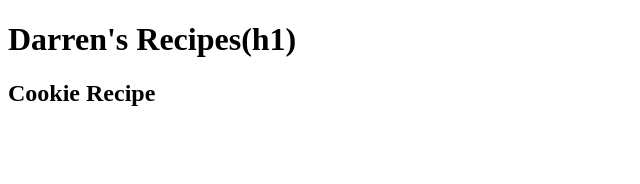
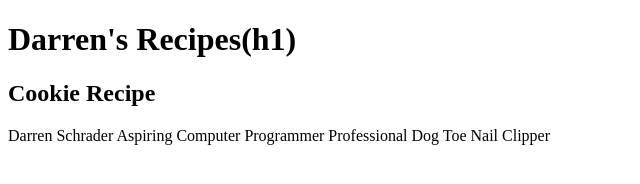
Before and after one commit to dschrads/dschrads.github.io, a plain HTML site: page index.html in a window 1280 px wide. Shown: the whole page, without its empty margins (0-640 px from the left). Drawn offline with Linux system fonts and the light colour scheme.

Commit message:
Update index.html

```diff
--- a/index.html
+++ b/index.html
@@ -6,6 +6,10 @@
   <body>
     <h1>Darren's Recipes(h1)</h1>
     <h2>Cookie Recipe</h2>
-    <p></p>
+    <p>
+      Darren Schrader
+      Aspiring Computer Programmer
+      Professional Dog Toe Nail Clipper
+    </p>
   </body>
 </html>
```
